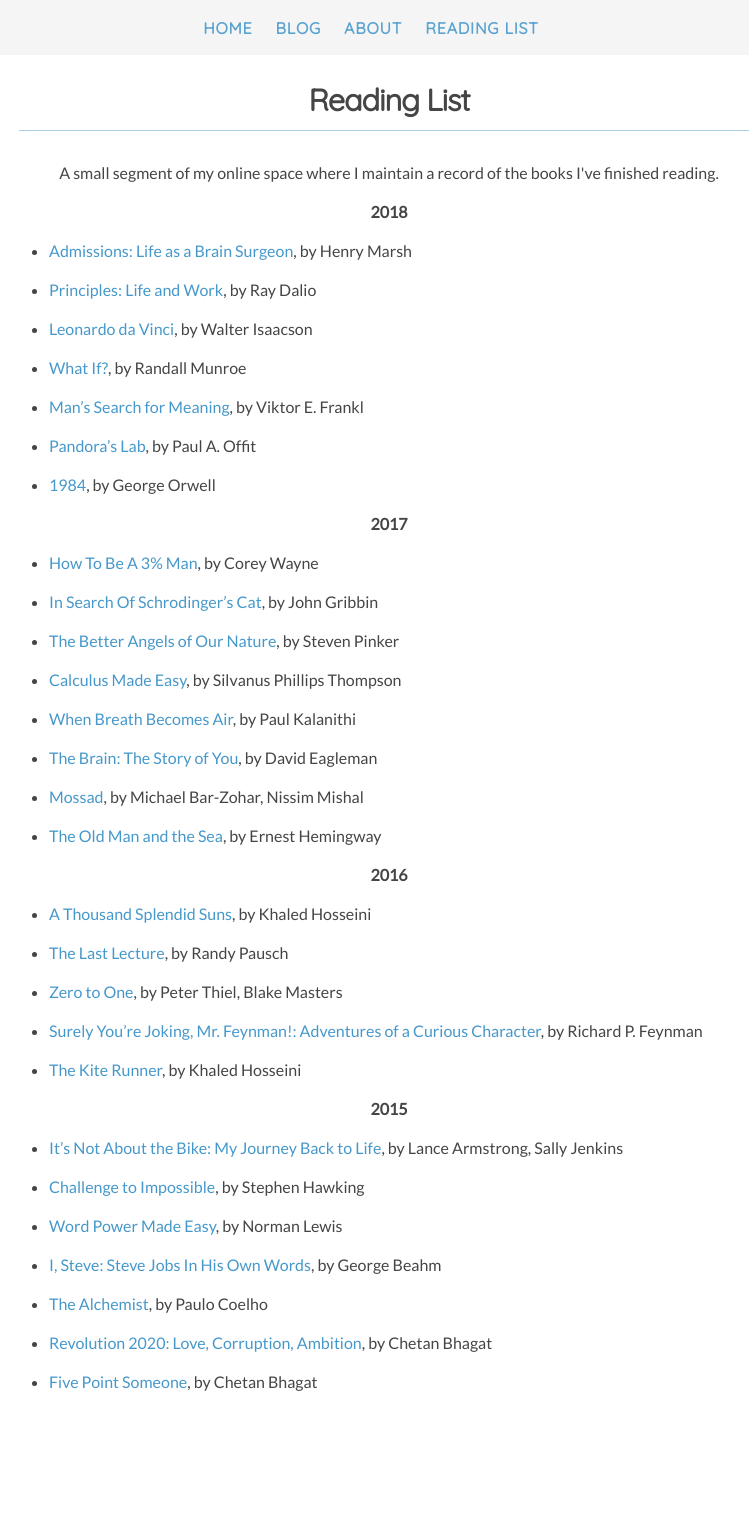
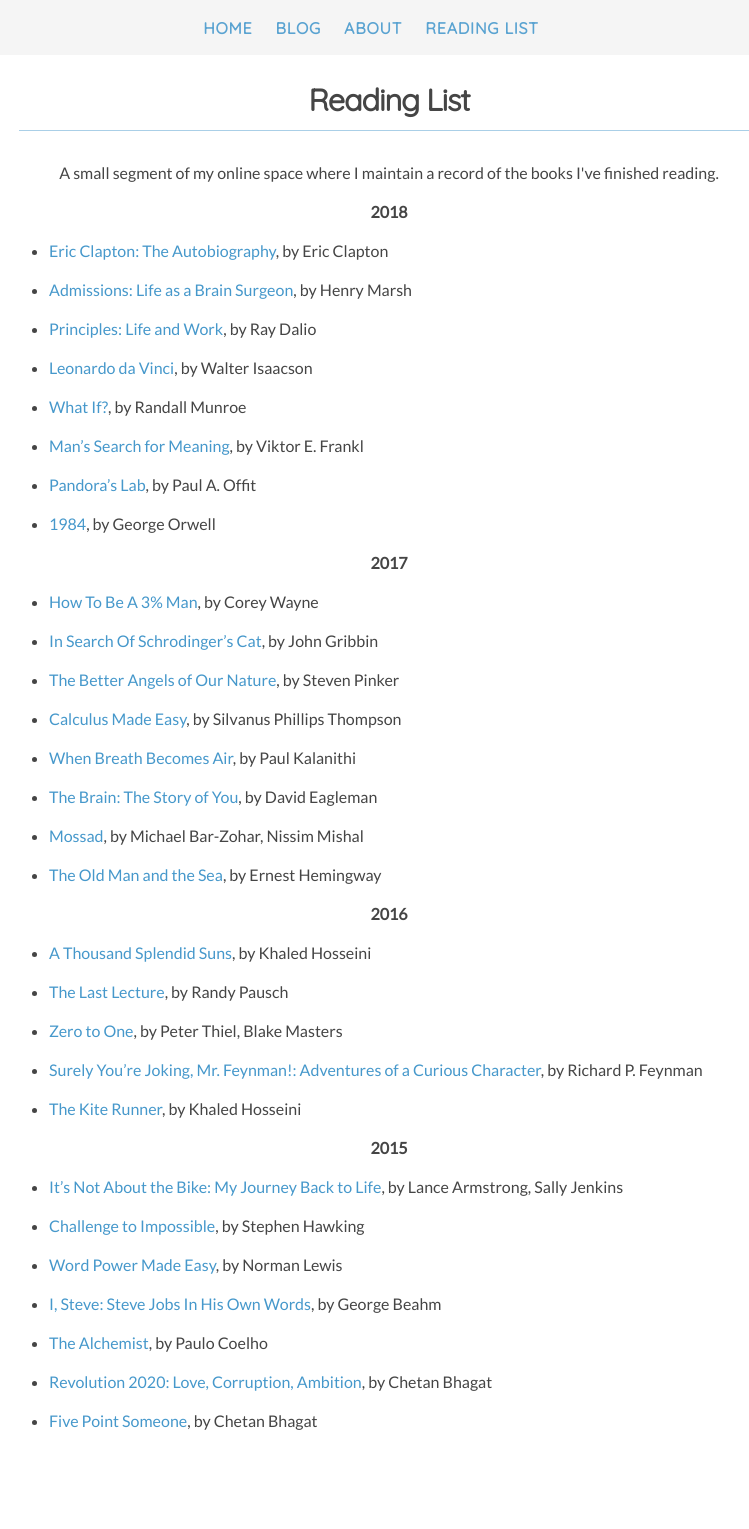
Before and after one commit to lprimeroo/saruftw.github.io.old, a Jekyll site: the page built from readinglist.md, in a window 1280 px wide. Shown: the whole page, without its empty margins (251-1000 px from the left). Built offline with Jekyll 4.4.1, drawn with Linux system fonts in a browser that asks for light colours; nearby versions of some CDN libraries; before the commit the page ends 1490 px from its top, so only the background shows below that.

Commit message:
Update readinglist.md

```diff
--- a/readinglist.md
+++ b/readinglist.md
@@ -11,6 +11,9 @@ permalink: /readinglist/
 <p align="center">
 	<strong>2018</strong>
 </p>
+
+
+* <a href="https://www.amazon.com/Clapton-Autobiography-Eric/dp/038551851X/ref=tmm_hrd_swatch_0?_encoding=UTF8&qid=1519649164&sr=1-1">Eric Clapton: The Autobiography</a>, by Eric Clapton
 
 * <a href="https://www.amazon.com/Admissions-Life-as-Brain-Surgeon/dp/1250127262/ref=sr_1_1?ie=UTF8&qid=1516972960&sr=8-1&keywords=admissions">Admissions: Life as a Brain Surgeon</a>, by Henry Marsh
 
```
